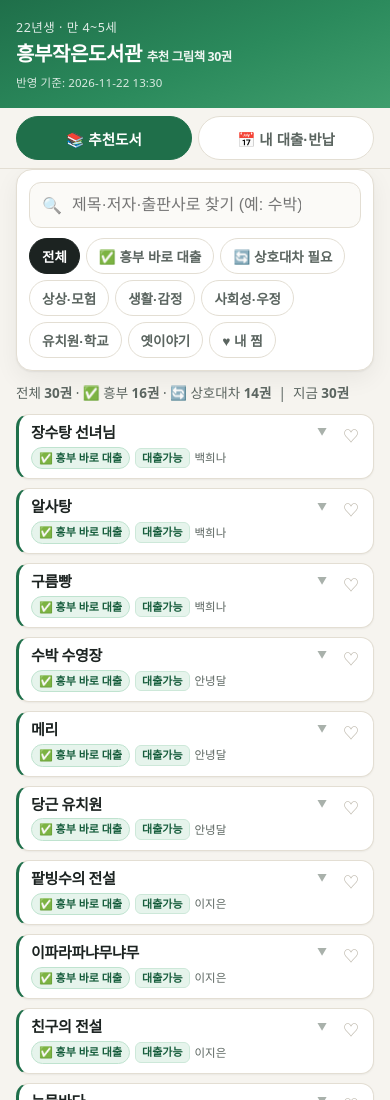
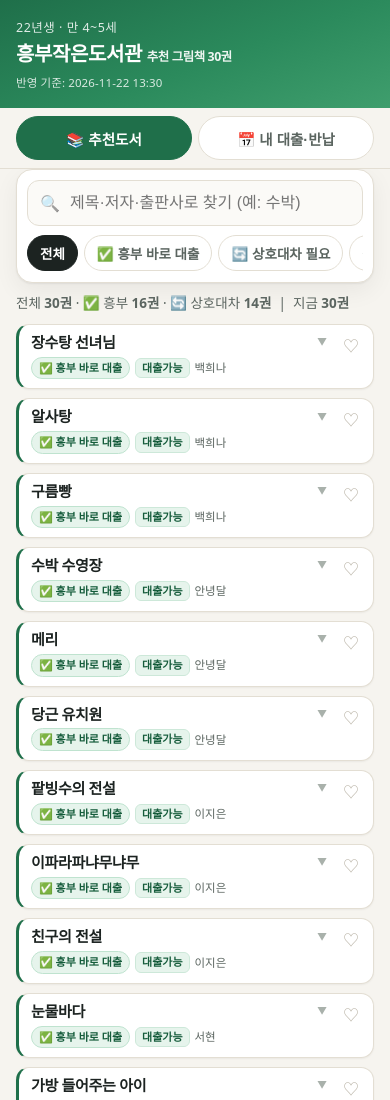
Before and after one commit to totostory13/heungbu-library, a plain HTML site: page index.html in a window 390 px wide. Shown: the top 1100 px of the page. Drawn offline with Linux system fonts and the light colour scheme.

Commit message:
필터 칩 한 줄 가로 스크롤로 축소해 모바일 세로 길이 추가 단축

```diff
--- a/index.html
+++ b/index.html
@@ -38,7 +38,7 @@ h1,h2,h3,h4{margin:0; line-height:1.3}
 .tab{flex:1 1 0; min-height:44px; padding:0 12px; border-radius:999px; border:1px solid var(--line);
   background:#fff; color:var(--ink-soft); font-size:14.5px; font-weight:700; cursor:pointer; white-space:nowrap}
 .tab[aria-selected="true"]{background:var(--green); border-color:var(--green); color:#fff}
-main{padding:16px 0 36px}
+main{padding:12px 0 32px}
 .tab-panel{display:none}
 .tab-panel.active{display:block}
 .card{background:var(--card); border:1px solid var(--line); border-radius:var(--r); box-shadow:var(--shadow)}
@@ -48,7 +48,7 @@ main{padding:16px 0 36px}
 .tiny{font-size:12px}
 
 /* ── 검색·필터 ── */
-.toolbar{background:var(--card); border:1px solid var(--line); border-radius:var(--r); box-shadow:var(--shadow); padding:12px; margin-bottom:12px}
+.toolbar{background:var(--card); border:1px solid var(--line); border-radius:var(--r); box-shadow:var(--shadow); padding:10px; margin-bottom:10px}
 .searchbox{position:relative; display:flex; align-items:center}
 .searchbox input{width:100%; min-height:46px; padding:0 44px 0 42px; border-radius:12px; border:1px solid var(--line);
   background:#fbfaf7; font-size:16px; color:var(--ink)}
@@ -57,9 +57,11 @@ main{padding:16px 0 36px}
 .searchbox .clear{position:absolute; right:6px; width:36px; height:36px; border:0; border-radius:50%; background:transparent;
   color:var(--ink-soft); font-size:18px; cursor:pointer; display:none}
 .searchbox.has-value .clear{display:block}
-.chips{display:flex; gap:6px; flex-wrap:wrap; margin-top:10px}
-.chip{min-height:36px; padding:0 12px; border-radius:999px; border:1px solid var(--line); background:#fff;
-  color:var(--ink-soft); font-size:13.5px; font-weight:700; cursor:pointer}
+.chips{display:flex; gap:6px; flex-wrap:nowrap; overflow-x:auto; margin-top:9px; padding-bottom:1px;
+  scrollbar-width:none; -webkit-overflow-scrolling:touch}
+.chips::-webkit-scrollbar{display:none}
+.chip{flex:0 0 auto; min-height:36px; padding:0 12px; border-radius:999px; border:1px solid var(--line); background:#fff;
+  color:var(--ink-soft); font-size:13.5px; font-weight:700; cursor:pointer; white-space:nowrap}
 .chip[aria-pressed="true"]{background:var(--ink); border-color:var(--ink); color:#fff}
 .chip.hb[aria-pressed="true"]{background:var(--green); border-color:var(--green)}
 .chip.il[aria-pressed="true"]{background:var(--orange); border-color:var(--orange)}
```
